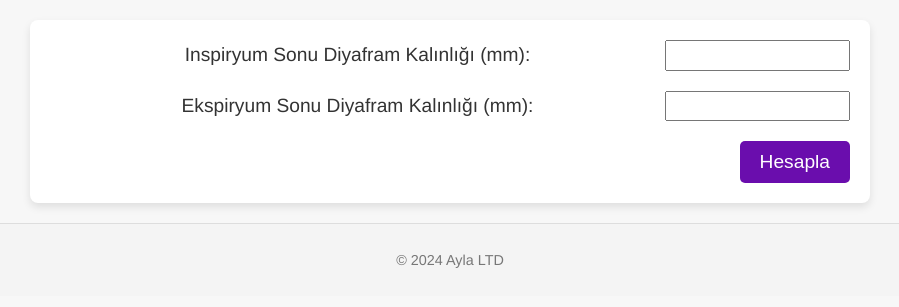
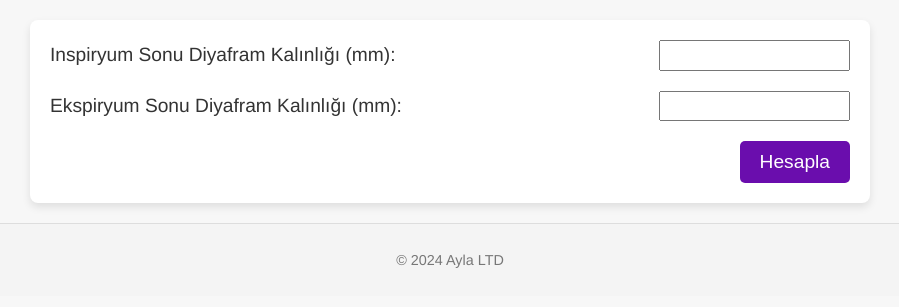
Before and after one commit to MuMSuZ/niv, a Flask app: page /nivsure in a window 1280 px wide. Shown: the part 184-491 px from the top of the page, without its empty margins (190-1089 px from the left). Run offline with Flask 3, Linux system fonts and the light colour scheme.

Commit message:
Update styles.css

```diff
--- a/static/styles.css
+++ b/static/styles.css
@@ -91,11 +91,13 @@ footer {
 
 .form-group label {
     flex: 2;
-    padding: 0
+    margin-right: 10px;
+    text-align: left;
 }
 
 .form-group input {
     flex: 0.3;
+    padding: 5px;
 }
 
 .btn-primary {
```
